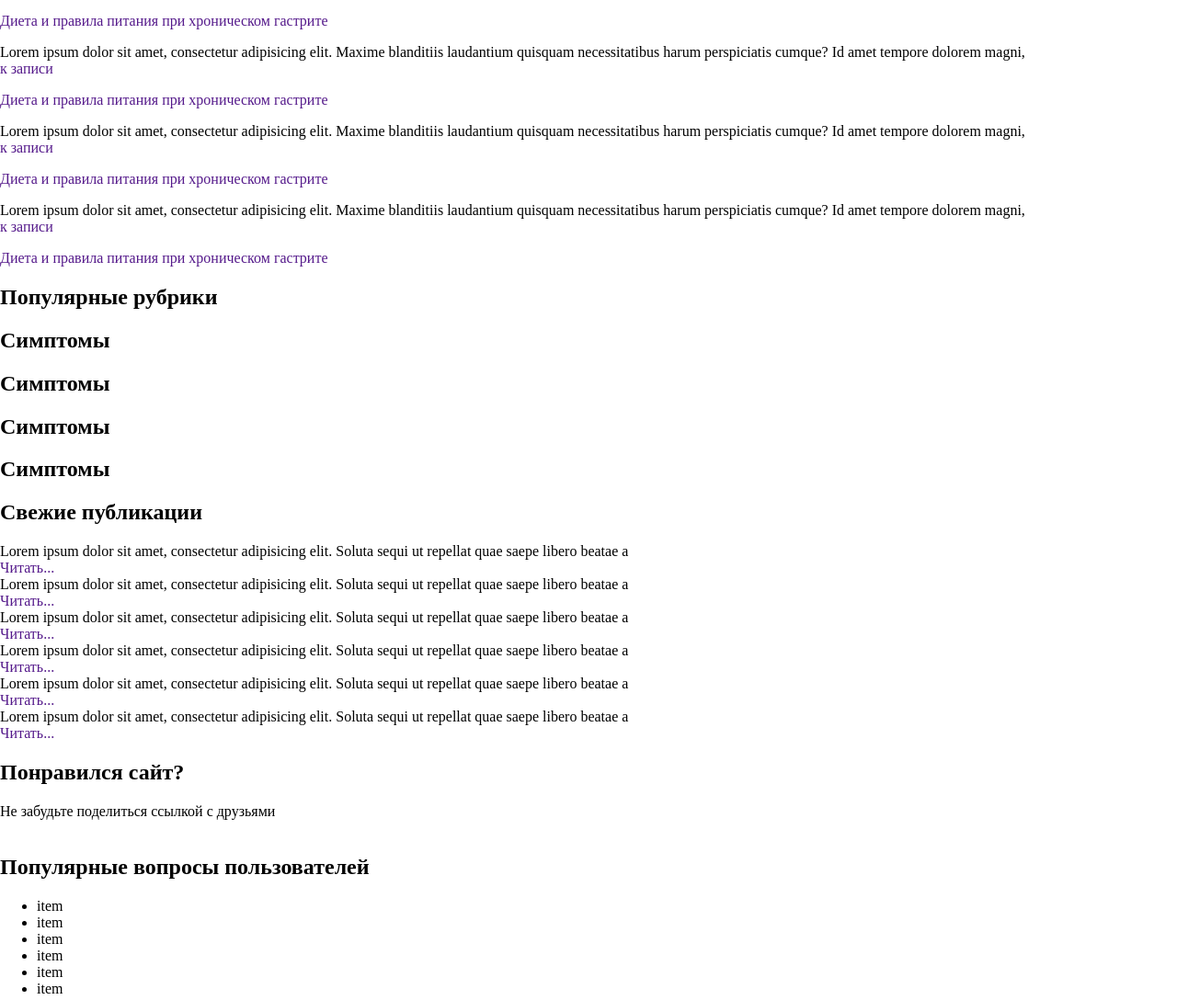
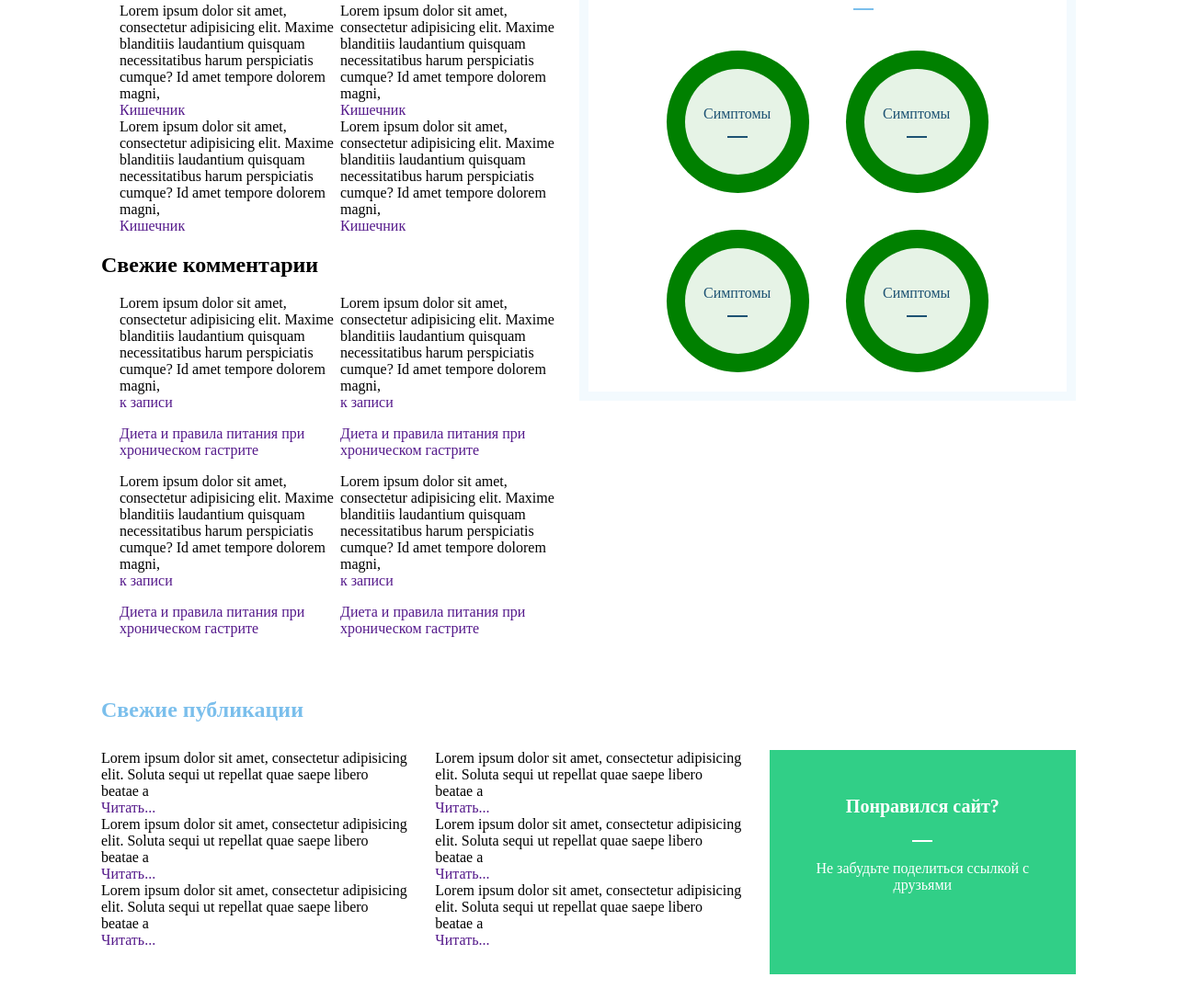
Before and after one commit to eneoberdina/eneoberdina.github.io, a website: page index.html in a window 1280 px wide. Shown: the part 1118-2206 px from the top of the page at 92% size. Drawn offline with Linux system fonts and the light colour scheme.

Commit message:
fix main.scss

```diff
--- a/index.html
+++ b/index.html
@@ -4,6 +4,7 @@
 		<meta charset="UTF-8">
 		<title>Document</title>
 		<link rel="stylesheet" href="css/style.min.css">
+		<link rel="stylesheet" href="css/main.min.css">
 	</head>
 	<body>
 		<header>
@@ -48,8 +49,59 @@
 		</header>
 		<main>
 			<h1 class="title-main">Популярные статьи</h1>
-			<section class="articles-popular">
+			<section class="articles-popularin">
 				<article class="items">
+					<a class="items-picture" href=""></a>
+					<h2 class="items-title">Питание</h2>
+					<div class="items-content">
+						Lorem ipsum dolor sit amet, consectetur adipisicing elit. Blanditiis aliquid molestias dicta autem doloribus, minus ipsa amet reiciendis itaque
+					</div>
+                    <div class="meta">
+                 		<p class="meta-views">
+                 			<span class="meta-views-picture"></span>
+                 			10000
+                 		</p>
+                 		<p class="meta-messag">
+                 			<span class="meta-messages-picture"></span>
+                 			10
+                 		</p>
+               	 	</div>
+       			 </article>
+       			 <article class="items">
+					<a class="items-picture" href=""></a>
+					<h2 class="items-title">Питание</h2>
+					<div class="items-content">
+						Lorem ipsum dolor sit amet, consectetur adipisicing elit. Blanditiis aliquid molestias dicta autem doloribus, minus ipsa amet reiciendis itaque
+					</div>
+                    <div class="meta">
+                 		<p class="meta-views">
+                 			<span class="meta-views-picture"></span>
+                 			10000
+                 		</p>
+                 		<p class="meta-messag">
+                 			<span class="meta-messages-picture"></span>
+                 			10
+                 		</p>
+               	 	</div>
+       			 </article>
+       			 <article class="items">
+					<a class="items-picture" href=""></a>
+					<h2 class="items-title">Питание</h2>
+					<div class="items-content">
+						Lorem ipsum dolor sit amet, consectetur adipisicing elit. Blanditiis aliquid molestias dicta autem doloribus, minus ipsa amet reiciendis itaque
+					</div>
+                    <div class="meta">
+                 		<p class="meta-views">
+                 			<span class="meta-views-picture"></span>
+                 			10000
+                 		</p>
+                 		<p class="meta-messag">
+                 			<span class="meta-messages-picture"></span>
+                 			10
+                 		</p>
+               	 	</div>
+       			 </article>
+       			 <article class="items">
 					<a class="items-picture" href=""></a>
 					<h2 class="items-title">Питание</h2>
 					<div class="items-content">
@@ -184,26 +236,26 @@
 				<div class="columns-right">
 					<h1 class="columns-right-title">Популярные рубрики</h1>
 					<div class="columns-right-row">
-						<div class="columns-right-row-item">
-							<h2 class="title">Симптомы</h2>
-						</div>
-						<div class="columns-right-row-item">
-							<h2 class="title">Симптомы</h2>
-						</div>
+						<a class="columns-right-row-item" href="">
+							<p class="title">Симптомы</p>
+						</a>
+						<a class="columns-right-row-item" href="">
+							<p class="title">Симптомы</p>
+						</a>
 					</div>
 					<div class="columns-right-row">
-						<div class="columns-right-row-item">
-							<h2 class="title">Симптомы</h2>
-						</div>
-						<div class="columns-right-row-item">
-							<h2 class="title">Симптомы</h2>
-						</div>
+						<a class="columns-right-row-item" href="">
+							<p class="title">Симптомы</p>
+						</a>
+						<a class="columns-right-row-item" href="">
+							<p class="title">Симптомы</p>
+						</a>
 					</div>
 				</div>
 			</section>
 			<div class="wrapper-publications">
 				<section class="articles-publications">
-					<h1 class="articles-publications-title">Свежие публикации</h1>
+					<h1 class="title-main">Свежие публикации</h1>
 					<div class="articles-publications-column">
 						<article class="publication">
 							<div class="publication-picture"></div>
@@ -266,8 +318,8 @@
 				</section>
 			</div>
 			<section class="question">
-				<div class="wrapper-question">
-					<h1 class="wrapper-question-title">Популярные вопросы пользователей</h1>
+				<div class="question-wrapper">
+					<h1 class="title-main">Популярные вопросы пользователей</h1>
 					<ul>
 						<li>item</li>
 						<li>item</li>
--- a/src/scss/global/mixin.scss
+++ b/src/scss/global/mixin.scss
@@ -1,4 +1,4 @@
-@mixin font($font-family: PTSans, $color: $color-white, $size: 18px) {
+@mixin font($font-family: PTSans, $color: $color-white, $size: 16px) {
 
 	font-family: $font-family;
 	color: $color;
@@ -6,3 +6,9 @@
 	font-weight: 400;
 
 }
+
+ @mixin size($size: 1060px) {
+
+ 	width: $size;
+    margin: 50px auto;
+ }
--- a/src/scss/global/vars.scss
+++ b/src/scss/global/vars.scss
@@ -1,4 +1,7 @@
 $color-header: #80b9e6;
 $color-footer:#3e95c9;
 $color-blue: #7bbfec;
+$color-green: #31cf87;
 $color-white: #ffffff;
+$color-text: #496e86;
+$color-text2: #1d5273;
--- a/src/scss/layout/footer.scss
+++ b/src/scss/layout/footer.scss
@@ -8,10 +8,9 @@
  .wrapper-footer {
 
  	display: flex;
- 	width: 1060px;
  	justify-content: space-between;
- 	margin: 0 auto;
  	padding: 25px 0;
+ 	@include size;
 
  }
 
--- a/src/scss/layout/header.scss
+++ b/src/scss/layout/header.scss
@@ -8,9 +8,8 @@
  .wrapper-header {
 
  	display: flex;
- 	width: 1060px;
  	flex-wrap: wrap;
- 	margin: 0 auto;
+ 	@include size;
 
  }
 
--- /dev/null
+++ b/src/scss/main.scss
@@ -0,0 +1,277 @@
+@import 'global/vars.scss';
+@import 'global/mixin.scss';
+@import 'global/global.scss';
+
+.title-main {
+
+	@include font($size:24px, $color:$color-blue);
+    font-weight: 700;
+    text-align: center;
+    margin: 0;
+    position: relative;
+
+    &:after {
+
+		content: "";
+		display: block;
+		width: 200px;
+		height: 3px;
+		border-radius: 50%;
+		background: rgba(29, 82, 115, 0.3);
+		background-image: -webkit-linear-gradient(left, #fff, rgba(29, 82, 115, 0.3), #fff);
+		background-image: -moz-linear-gradient(left, #fff,rgba(29, 82, 115, 0.3), #fff);
+		background-image: -ms-linear-gradient(left, #fff, rgba(29, 82, 115, 0.3), #fff);
+		background-image: -o-linear-gradient(left, #fff, rgba(29, 82, 115, 0.3), #fff);
+		margin: 10px auto 0 auto;
+
+  	 }
+
+}
+
+.articles-popularin {
+
+    display: flex;
+    @include size;
+    justify-content: space-between;
+
+    .items {
+    	flex-basis: calc(100%/4 - 20px);
+	}
+
+}
+
+.articles-discusses {
+
+	display: flex;
+    @include size;
+
+	    &-popular {
+
+	    flex-shrink: 0;
+	    width: 340px;
+	    min-height: 280px;
+	    background-color: $color-green;
+	    @include font($size: 24px);
+		font-weight: 700;
+		text-align: center;
+		margin: 0;
+		margin-right: 40px;
+		padding: 107px 70px;
+		box-sizing: border-box;
+	}
+
+	.wrapper-articles {
+
+    	display: flex;
+    	justify-content: space-between;
+
+    	.items {
+
+    		flex-basis: calc(100%/2 - 20px);
+		}
+
+	}
+
+}
+
+.articles-headings {
+
+	display: flex;
+	@include size;
+
+	.columns-left {
+
+   		 flex: 1 1 0;
+
+   		  &-row {
+
+		    display: flex;
+		    justify-content: center;
+		    flex-wrap: wrap;
+
+		    .title {
+    			width: 100%;
+			}
+
+			&-item {
+    			flex-basis: calc(100%/2 - 20px);
+			}
+		}
+	}
+
+	.columns-right {
+
+	    flex: 1 1 0;
+	    height: 480px;
+	    border: 10px #f3fafe solid;
+
+	    &-title {
+
+	    	@include font($size: 29px, $color: $color-text);
+		    font-weight: 700;
+		    line-height: 24px;
+		    padding-left: 78px;
+
+		    &:after {
+
+					content: "";
+					display: block;
+					width: 20px;
+					border: 1px solid $color-blue;
+					margin-top: 15px;
+				}
+
+		}
+
+	    &-row {
+
+		    display: flex;
+		    justify-content: center;
+
+		    &-item {
+
+			    width: 155px;
+			    height: 155px;
+			    border-radius: 50%;
+			    background: green;
+			    margin: 20px;
+			    position: relative;
+
+
+			    &:before {
+
+						content: "";
+						position: absolute;
+						top: 0;
+						bottom: 0;
+						left: 0;
+						right: 0;
+						background-color: rgba(255, 255, 255, 0.9);
+						border-radius: 50%;
+						margin: 20px;
+				}
+
+			    	.title {
+
+					    display: inline-block;
+					    text-align: center;
+					    @include font($color: $color-text2);
+					    margin: 0;
+					    padding: 60px 50px 2px 40px;
+					    position: relative;
+
+					    &:after {
+
+						content: "";
+						display: block;
+						width: 20px;
+						border: 1px solid $color-text2;
+						margin: 0 auto;
+						margin-top: 15px;
+					}
+				}
+			}
+		}
+	}
+}
+
+
+.wrapper-publications { @include size;
+
+	.articles-publications {
+
+		display: flex;
+		flex-wrap: wrap;
+		justify-content: space-between;
+
+		&-column {
+
+   			 flex-basis: calc(100%/3 - 20px);
+
+   			 &:last-child {
+
+   			 	background-color: $color-green;
+   			 	@include font;
+   			 	padding: 50px;
+				text-align: center;
+				box-sizing: border-box;
+
+   			 	.title {
+
+					font-size: 20px;
+					font-weight: 700;
+					text-align: center;
+					margin:  0;
+
+					&:after {
+
+						content: "";
+						display: block;
+						width: 20px;
+						border: 1px solid $color-white;
+						margin: 0 auto;
+						margin-top: 25px;
+
+					}
+
+					&-social-link { margin: 20px 0;}
+				}
+
+			 }
+		}
+
+		 .title-main {
+
+			width: 100%;
+		 	text-align:  left;
+		 	padding-bottom: 30px;
+
+			&:after { content: none; }
+		}
+
+	}
+}
+
+.question { @include size;
+
+	&-wrapper {
+
+		display: flex;
+		flex-wrap: wrap;
+		justify-content: space-between;
+
+		.title-main {
+
+			width: 100%;
+			background-color: $color-green;
+			color: $color-white;
+			padding: 29px 0;
+			margin-bottom: 40px;
+
+			&:after {
+
+				background-image: -webkit-linear-gradient(left, #fff, $color-white, #fff);
+				background-image: -moz-linear-gradient(left, #fff,$color-white, #fff);
+				background-image: -ms-linear-gradient(left, #fff, $color-white, #fff);
+				background-image: -o-linear-gradient(left, #fff, $color-white, #fff);
+
+			}
+		}
+
+		ul {
+
+			flex-basis: calc(100%/5 - 20px);
+			list-style: none;
+			margin: 0;
+			padding: 0;
+
+			&:last-child { padding-right: 0; }
+
+			li {
+
+				@include font($color: $color-text);
+				padding-bottom: 15px;
+			}
+		}
+	}
+}
--- a/src/scss/style.scss
+++ b/src/scss/style.scss
@@ -9,3 +9,5 @@ body {
 
 	a { text-decoration:  none; }
 }
+
+main { padding: 40px 0; }
```
Also changed, not shown: css/main.min.css (added), css/style.min.css, 2 other files.
